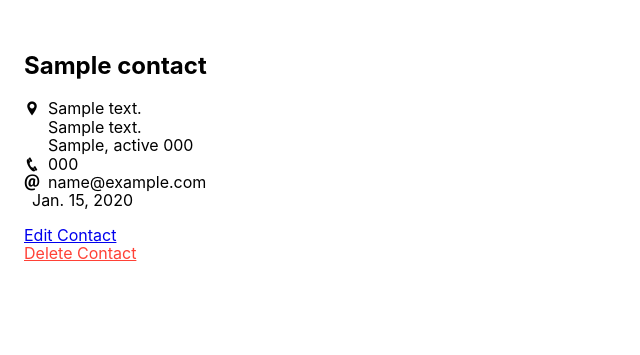
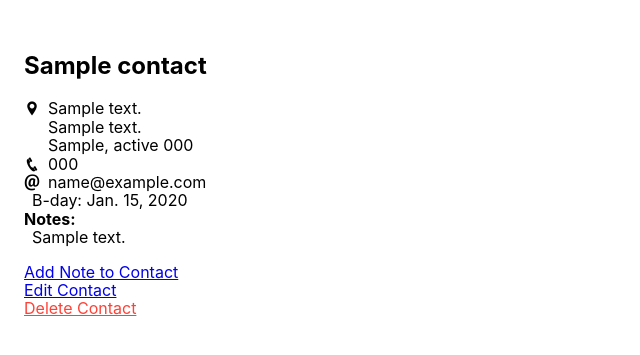
Before and after one commit to Momentum-Team-13/django-uptact-jreyesri13, a Django app: page /contacts/1/ in a window 1280 px wide. Shown: the top 355 px of the page, without its empty margins (0-640 px from the left). Run offline with Django 3.2, Linux system fonts and the light colour scheme; tables that the repository leaves empty hold one stand-in row (values such as "Sample post").

Commit message:
Task 3 working. Need to work on list html notes displaying

```diff
--- a/contacts/views.py
+++ b/contacts/views.py
@@ -50,7 +50,8 @@ def delete_contact(request, pk):
 
 def view_contact(request, pk):
     contact = get_object_or_404(Contact, pk=pk)
-    return render(request, "contacts/view_contact.html", {"contact": contact})
+    notes = Note.objects.filter(contact=pk)
+    return render(request, "contacts/view_contact.html", {"contact": contact, "notes": notes})
 
 
 def add_contact_note(request, pk):
@@ -62,6 +63,7 @@ def add_contact_note(request, pk):
         if form.is_valid():
             new_note = form.save(commit=False)
             new_note.contact = contact
+            new_note.save()
             return redirect(to='view_contact', pk=pk)
 
     return render(request, "contacts/add_contact_note.html", {"form": form, "contact": contact})
--- a/templates/contacts/edit_contact.html
+++ b/templates/contacts/edit_contact.html
@@ -8,6 +8,9 @@
     {% csrf_token %}
     {{ form.as_p }}
     <div>
+      <a href="{% url 'add_contact_note' pk=contact.pk %}"> Add Note to Contact </a>
+    </div><br>
+    <div>
       <button type="submit">Update Contact</button>
     </div>
   </form>
--- a/templates/contacts/view_contact.html
+++ b/templates/contacts/view_contact.html
@@ -33,19 +33,23 @@
 
         {% if contact.birthday %}
         <div class="flex">
-            <div class="pr2"><i class="icofont-birthday"></i></div>
-            <div>{{ contact.birthday }}</div>
+            <div class="pr2"></div>
+            <div>B-day: {{ contact.birthday }}</div>
         </div>
         {% endif %}
 
-        {% if contact.note %}
+        {% if notes %}
+        <div><strong>Notes:</strong></div>
+        {% for note in notes %}
         <div class="flex">
             <div class="pr2"></div>
-            <div>{{ contact.note.text }}</div>
+            <div>{{ note.text }}</div>
         </div>
+        {% endfor %}
         {% endif %}
 
         <p>
+            <a href="{% url 'add_contact_note' pk=contact.pk %}">Add Note to Contact</a><br>
             <a href="{% url 'edit_contact' pk=contact.pk %}">Edit Contact</a><br>
             <a class="red" href="{% url 'delete_contact' pk=contact.pk %}">Delete Contact</a>
         </p>
```
Also changed, not shown: templates/contacts/list_contacts.html (+15 -2 lines).
